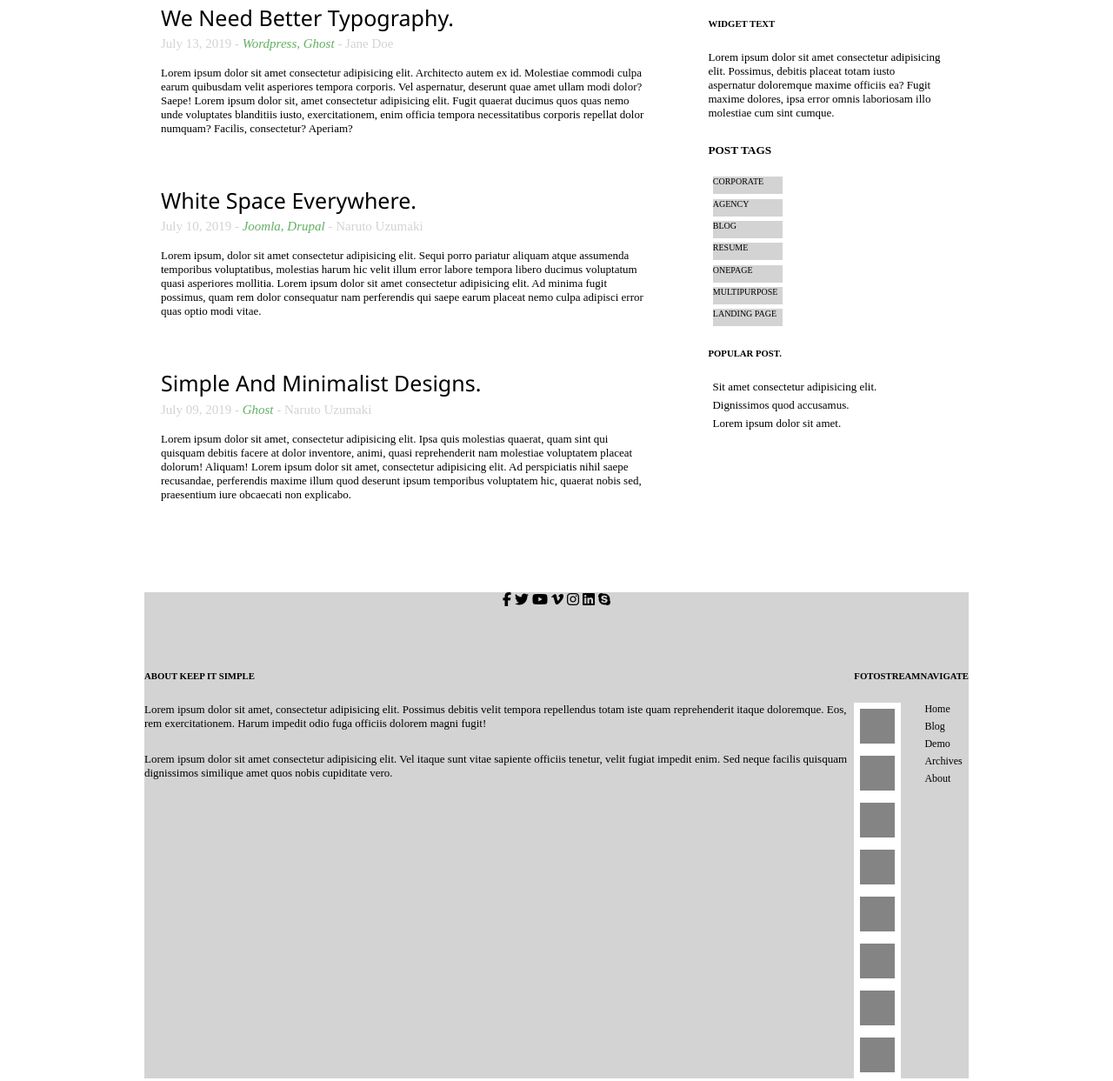
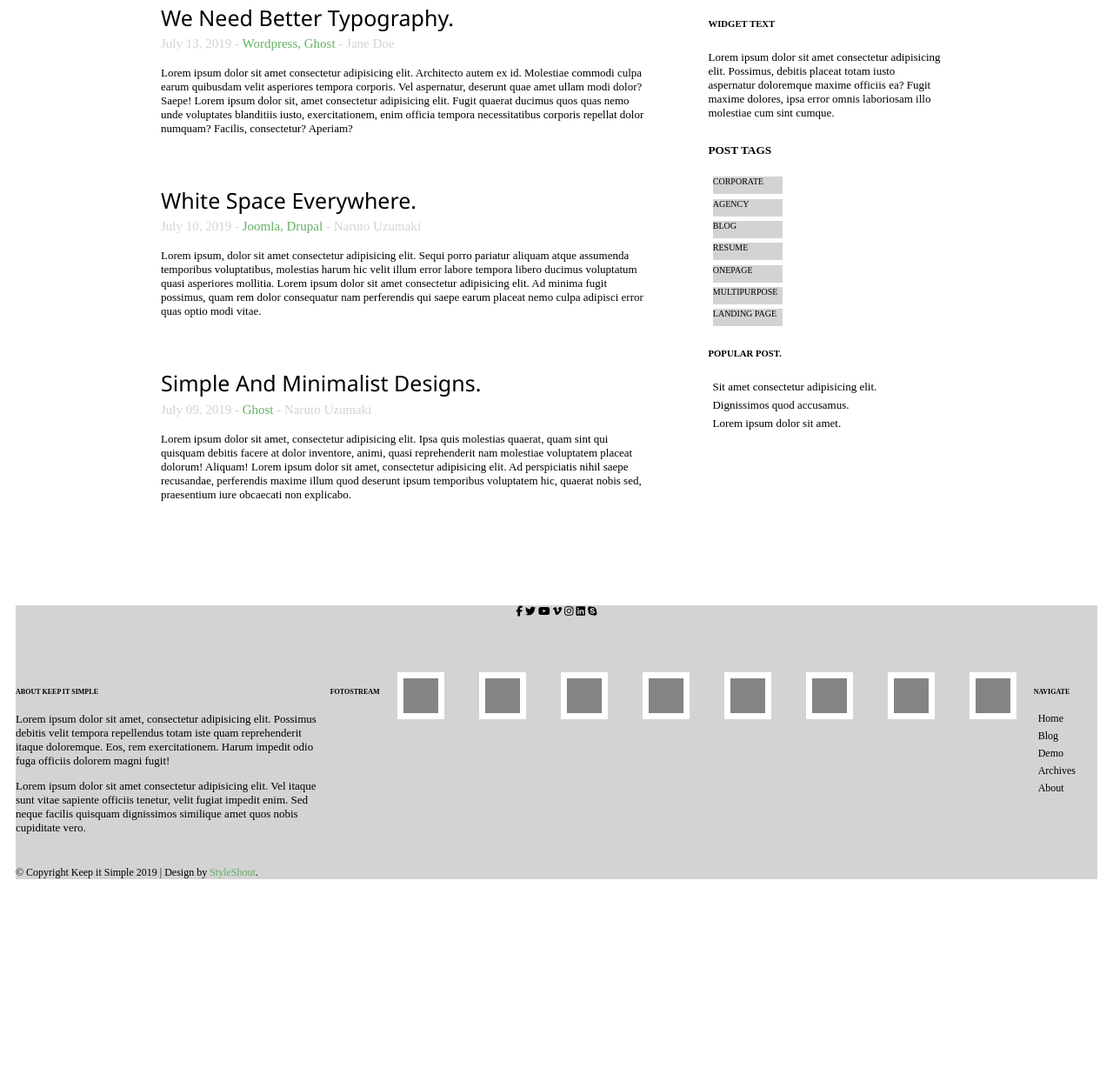
Before and after one commit to SusanaUlian/practicaNewspaper, a plain HTML site: page index.html in a window 1280 px wide. Shown: the part 486-1729 px from the top of the page at 87% size. After the commit the page ends 1507 px from the top, so only its background shows below. Drawn offline with Linux system fonts and the light colour scheme.

Commit message:
correciones

```diff
--- a/index.html
+++ b/index.html
@@ -9,6 +9,7 @@
 </head>
 <body>
     <header>
+        <nav>
         <div class="menu">
         <a href="#">HOME</a>
         <a href="#">DROPDOWN</a><i class="fa-thin fa-angle-down"></i>
@@ -17,6 +18,7 @@
         <a href="#">BLOG</a> <i class="fa-thin fa-angle-down"></i>
         <a href="#">PAGE</a>
         </div>
+    </nav>
     </header>
     <main>
     <h1>Keep It Simple.</h1>
@@ -27,7 +29,7 @@
             Hey, We Love Open Sans!
         </h2>
         <article class="sub-title">
-            July 12, 2019 - <em>Ghost</em> - John Doe
+            July 12, 2019 - <span>Ghost</span> - John Doe
         </article>
         <p>
             Lorem ipsum dolor sit amet consectetur adipisicing elit. Error inventore animi ipsam ratione eveniet molestiae, voluptate iste hic exercitationem, rerum corporis quam quidem dolorum. Blanditiis adipisci eum temporibus officia hic. Lorem ipsum dolor sit amet consectetur adipisicing elit. Nihil ea adipisci sint porro sit impedit unde excepturi culpa repellendus a odit illo minus cumque, esse sapiente consectetur nisi, magnam earum?
@@ -36,7 +38,7 @@
             We Need Better Typography.
         </h2>
         <article class="sub-title">
-            July 13, 2019 - <em>Wordpress, Ghost</em> - Jane Doe
+            July 13, 2019 - <span>Wordpress, Ghost</span> - Jane Doe
         </article>
         <p>
             Lorem ipsum dolor sit amet consectetur adipisicing elit. Architecto autem ex id. Molestiae commodi culpa earum quibusdam velit asperiores tempora corporis. Vel aspernatur, deserunt quae amet ullam modi dolor? Saepe! Lorem ipsum dolor sit, amet consectetur adipisicing elit. Fugit quaerat ducimus quos quas nemo unde voluptates blanditiis iusto, exercitationem, enim officia tempora necessitatibus corporis repellat dolor numquam? Facilis, consectetur? Aperiam?
@@ -45,7 +47,7 @@
             White Space Everywhere.
         </h2>
         <article class="sub-title">
-            July 10, 2019 - <em>Joomla, Drupal</em> - Naruto Uzumaki
+            July 10, 2019 - <span>Joomla, Drupal</span> - Naruto Uzumaki
         </article>
         <p>
             Lorem ipsum, dolor sit amet consectetur adipisicing elit. Sequi porro pariatur aliquam atque assumenda temporibus voluptatibus, molestias harum hic velit illum error labore tempora libero ducimus voluptatum quasi asperiores mollitia. Lorem ipsum dolor sit amet consectetur adipisicing elit. Ad minima fugit possimus, quam rem dolor consequatur nam perferendis qui saepe earum placeat nemo culpa adipisci error quas optio modi vitae.
@@ -54,7 +56,7 @@
             Simple And Minimalist Designs.
         </h2>
         <article class="sub-title">
-            July 09, 2019 - <em>Ghost</em> - Naruto Uzumaki
+            July 09, 2019 - <span>Ghost</span> - Naruto Uzumaki
         </article>
         <p>
             Lorem ipsum dolor sit amet, consectetur adipisicing elit. Ipsa quis molestias quaerat, quam sint qui quisquam debitis facere at dolor inventore, animi, quasi reprehenderit nam molestiae voluptatem placeat dolorum! Aliquam! Lorem ipsum dolor sit amet, consectetur adipisicing elit. Ad perspiciatis nihil saepe recusandae, perferendis maxime illum quod deserunt ipsum temporibus voluptatem hic, quaerat nobis sed, praesentium iure obcaecati non explicabo.
@@ -63,15 +65,14 @@
     <div class="col-2">
         <input name="text" type="text" placeholder="Search here...">
         <h6>CATEGORIES</h6>
-            <ul class="categories">
+          <ul class="categories">
             <li><span class="ref">Wordpress</span> (2)</li>
             <li><span class="ref">Ghost</span> (14)</li>
             <li><span class="ref">Joomla</span> (5)</li>
             <li><span class="ref">Drupal</span> (3)</li>
             <li><span class="ref">Magento</span> (2)</li>
             <li><span class="ref">Uncategorized</span> (9)</li>
-        </ul>
-
+          </ul>
        <h6>WIDGET TEXT</h6>
        <p>
         Lorem ipsum dolor sit amet consectetur adipisicing elit. Possimus, debitis placeat totam iusto aspernatur doloremque maxime officiis ea? Fugit maxime dolores, ipsa error omnis laboriosam illo molestiae cum sint cumque.
@@ -134,6 +135,7 @@
         </ul>
       </div>
     </div>
+    © Copyright Keep it Simple 2019 | Design by <span>StyleShout</span>.
     </footer>
 </body>
 </html>
--- a/style.css
+++ b/style.css
@@ -30,10 +30,8 @@ h1 {
     font-family: "Playfair Display", serif;
     font-optical-sizing: auto;
     font-weight: <weight>;
-    font-style: normal;
+    font-style: normal; }
 }
-
-   }
 
 .sub-title1 {
     color: lightgrey;
@@ -63,7 +61,7 @@ h2 {
     text-align: left;
    }
 
-em {
+span {
        color: rgb(99, 176, 99);
        text-decoration: none;
    }
@@ -114,14 +112,14 @@ input {
     color: rgb(99, 176, 99);
 }
 footer {
-    width: 75%;
-    margin: 0 auto;
+    margin: 10px;
     background-color: lightgrey;
-    padding:
+    font-size: 12px;
 }
 .footer-items {
     text-align: center;
     margin: 5%;
+
 }
 .footer1 {
     margin-bottom: 3%;
@@ -138,6 +136,9 @@ footer {
     height: 40px;
     background-color: rgb(132, 132, 132);
     border: 7px solid white;
+    margin-left: 20px;
+    margin-right: 20px;
+    ;
 
 }
 .lista-navigate {
@@ -148,5 +149,11 @@ footer {
 }
 .footer-about {
     display: flex;
+    margin-right: 20px;
 
 }
+.fotostream {
+    display: flex;
+    flex-direction:row;
+
+}
```
